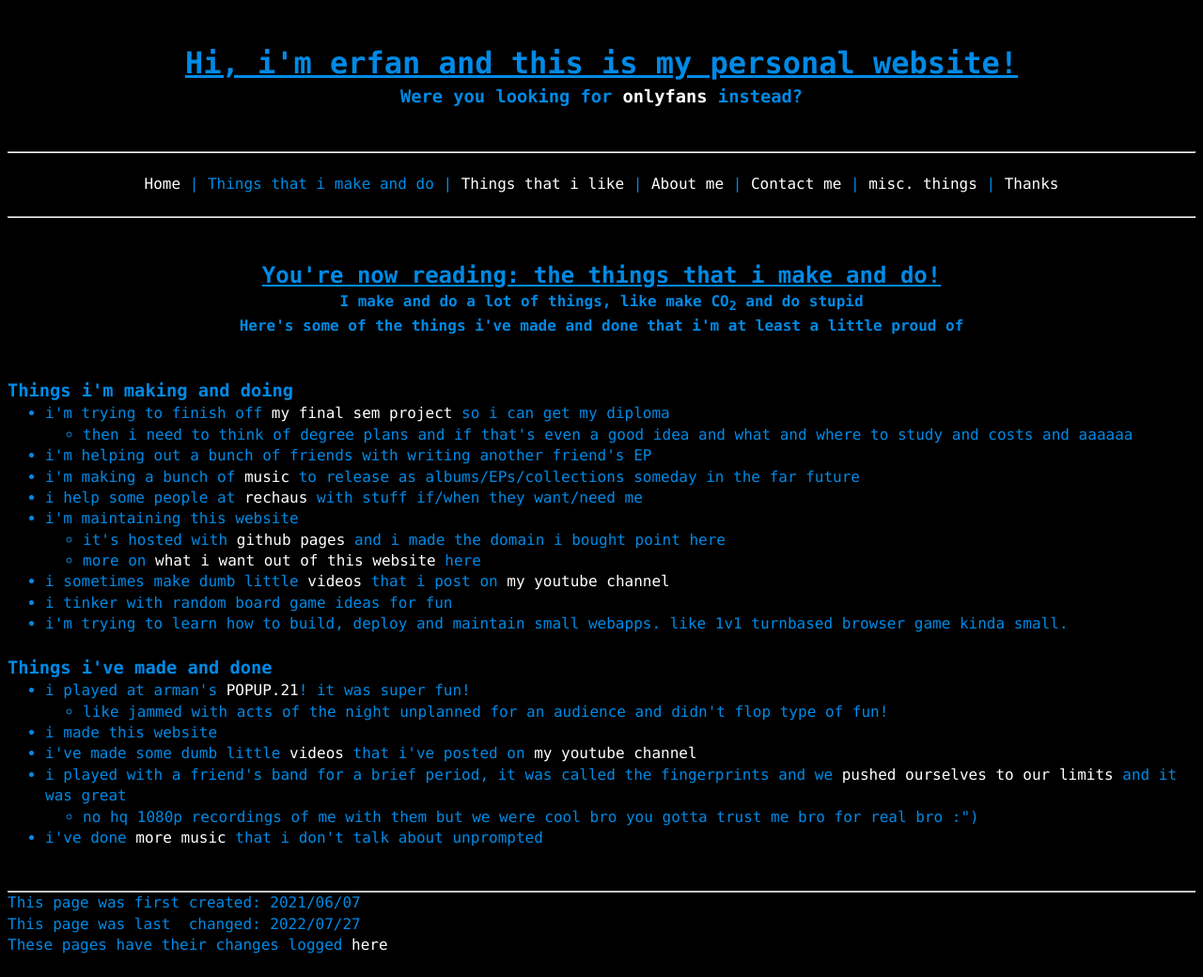
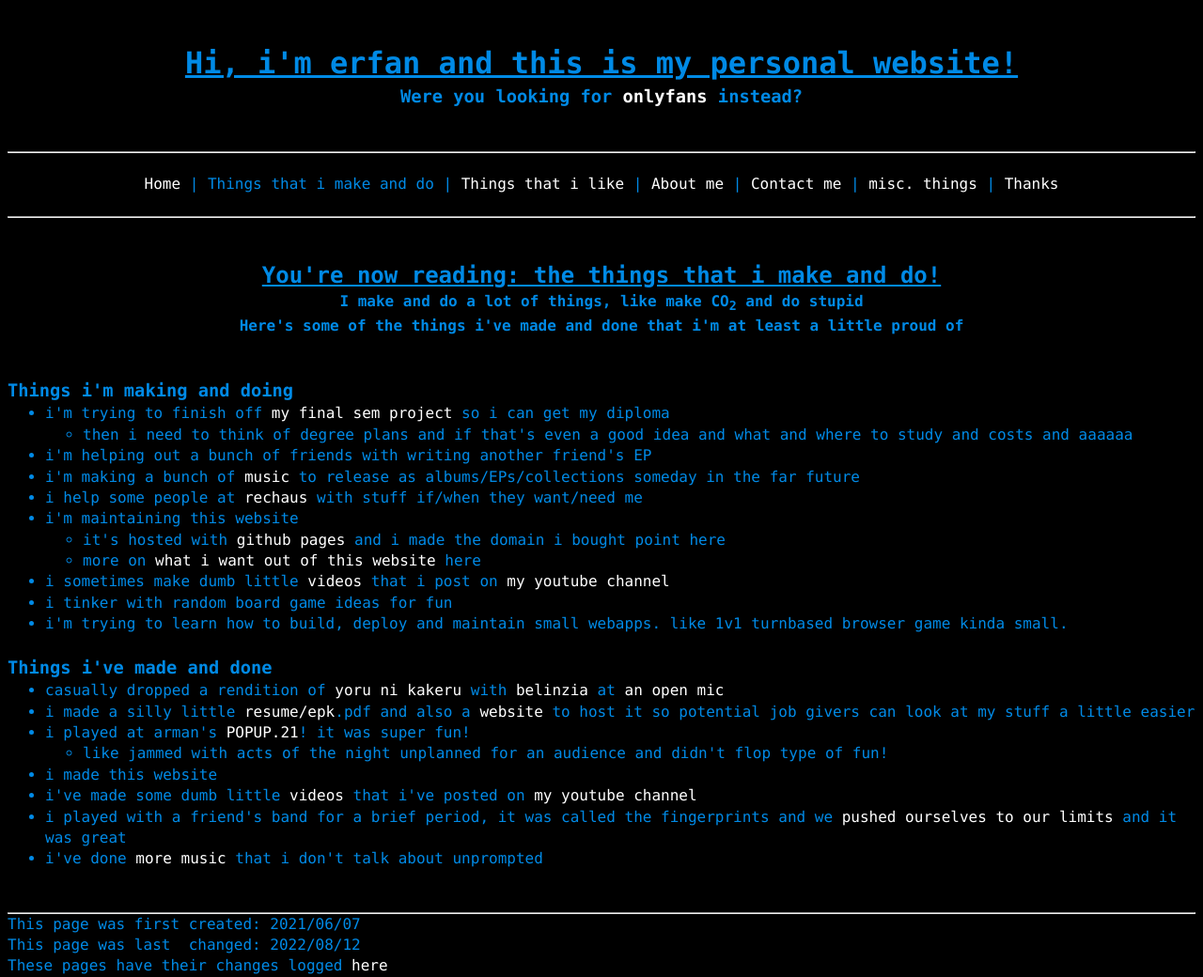
Before and after one commit to a-erfan-aa/a-erfan-aa.github.io, a Jekyll site: the page built from things-i-make.html, in a window 1280 px wide. Shown: the whole page at 94% size. Built offline with Jekyll 4.4.1, drawn with Linux system fonts in a browser that asks for light colours; before the commit the page ends 1017 px from its top, so only the background shows below that.

Commit message:
Add resume and that one open mic with bzia to things-i-make.html
Also remove extra rambling about the fingerprints from things-i-make.html

Also update lastChanged

```diff
--- a/things-i-make.html
+++ b/things-i-make.html
@@ -3,7 +3,7 @@ layout: default
 title: Things that i make
 description: I make and do things, here's some of it
 firstCreated: 2021/06/07
-lastChanged: 2022/07/27
+lastChanged: 2022/08/12
 ---
 <!-- title and subtitle-->
 <div>
@@ -46,6 +46,8 @@ lastChanged: 2022/07/27
 <div>
 	<h3>Things i've made and done</h3>
 		<ul>
+			<li>casually dropped a rendition of <a href="https://www.youtube.com/watch?v=by4SYYWlhEs">yoru ni kakeru</a> with <a href="https://www.instagram.com/belinzia_lai/">belinzia</a> at <a href="https://www.instagram.com/p/CgtovjMPtyt/?igshid=YmMyMTA2M2Y%3D">an open mic</a></li>
+			<li>i made a silly little <a href="https://epk.onlyerfans.com/epk.pdf">resume/epk</a>.pdf and also a <a href="https://epk.onlyerfans.com/">website</a> to host it so potential job givers can look at my stuff a little easier</li>
 			<li>i played at arman's <a href="https://www.instagram.com/p/Cdnj7EFJbeU/?utm_source=ig_web_copy_link">POPUP.21</a>! it was super fun!
 				<ul>
 					<li>like jammed with acts of the night unplanned for an audience and didn't flop type of fun!</li>
@@ -53,11 +55,7 @@ lastChanged: 2022/07/27
 			</li>
 			<li>i made this website</li>
 			<li>i've made some dumb little <a href="/things-i-make/videos">videos</a> that i've posted on <a href="https://www.youtube.com/channel/UC6WnCo8jywKuWI9Vne7Uq_A">my youtube channel</a></li>
-			<li>i played with a friend's band for a brief period, it was called the fingerprints and we <a href="https://web.archive.org/web/20201021035552/https://dayakdaily.com/the-fingerprints-crowned-champion-in-kuching-waterfront-jazz-festival-band-search-final/">pushed ourselves to our limits</a> and it was great
-				<ul>
-					<li>no hq 1080p recordings of me with them but we were cool bro you gotta trust me bro for real bro :")</li>
-				</ul>
-			</li>
+			<li>i played with a friend's band for a brief period, it was called the fingerprints and we <a href="https://web.archive.org/web/20201021035552/https://dayakdaily.com/the-fingerprints-crowned-champion-in-kuching-waterfront-jazz-festival-band-search-final/">pushed ourselves to our limits</a> and it was great</li>
 			<li>i've done <a href="/things-i-make/music-comprehensive">more music</a> that i don't talk about unprompted</li>
 		</ul>
 </div>
```
